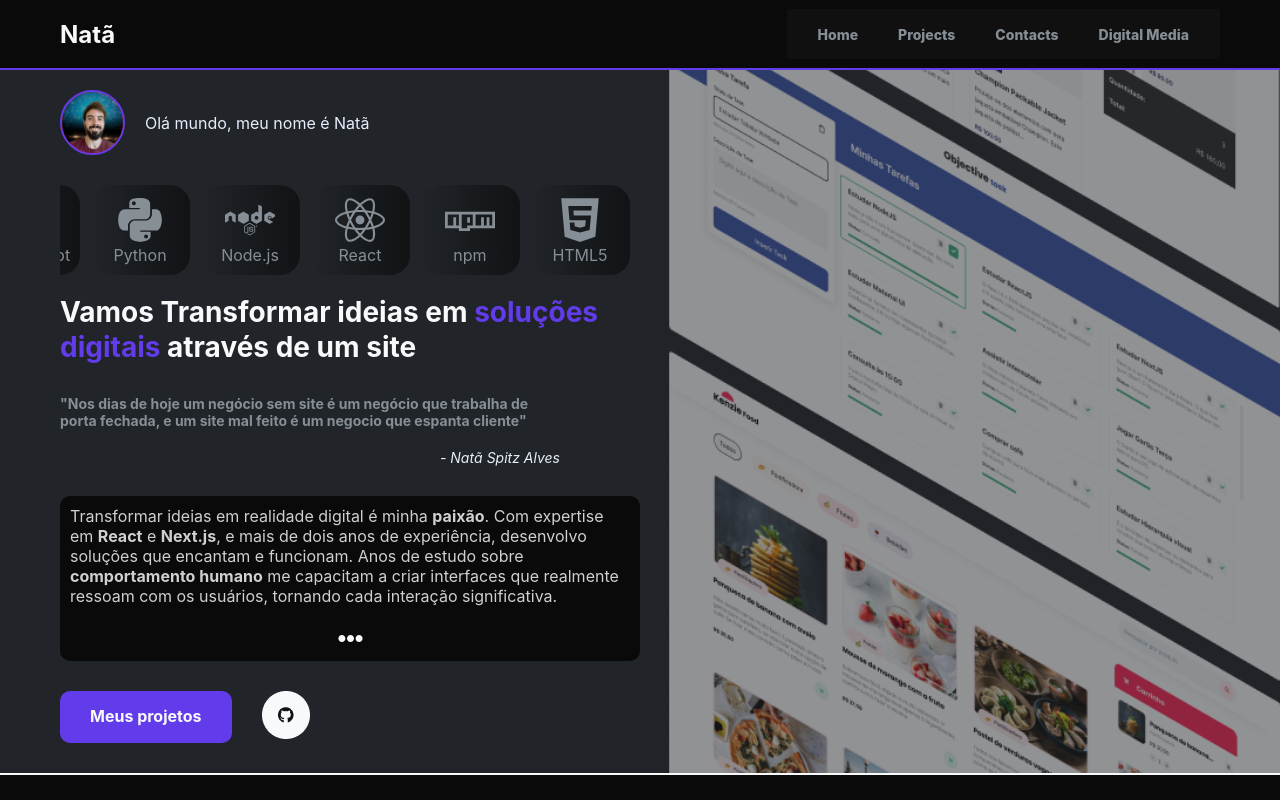
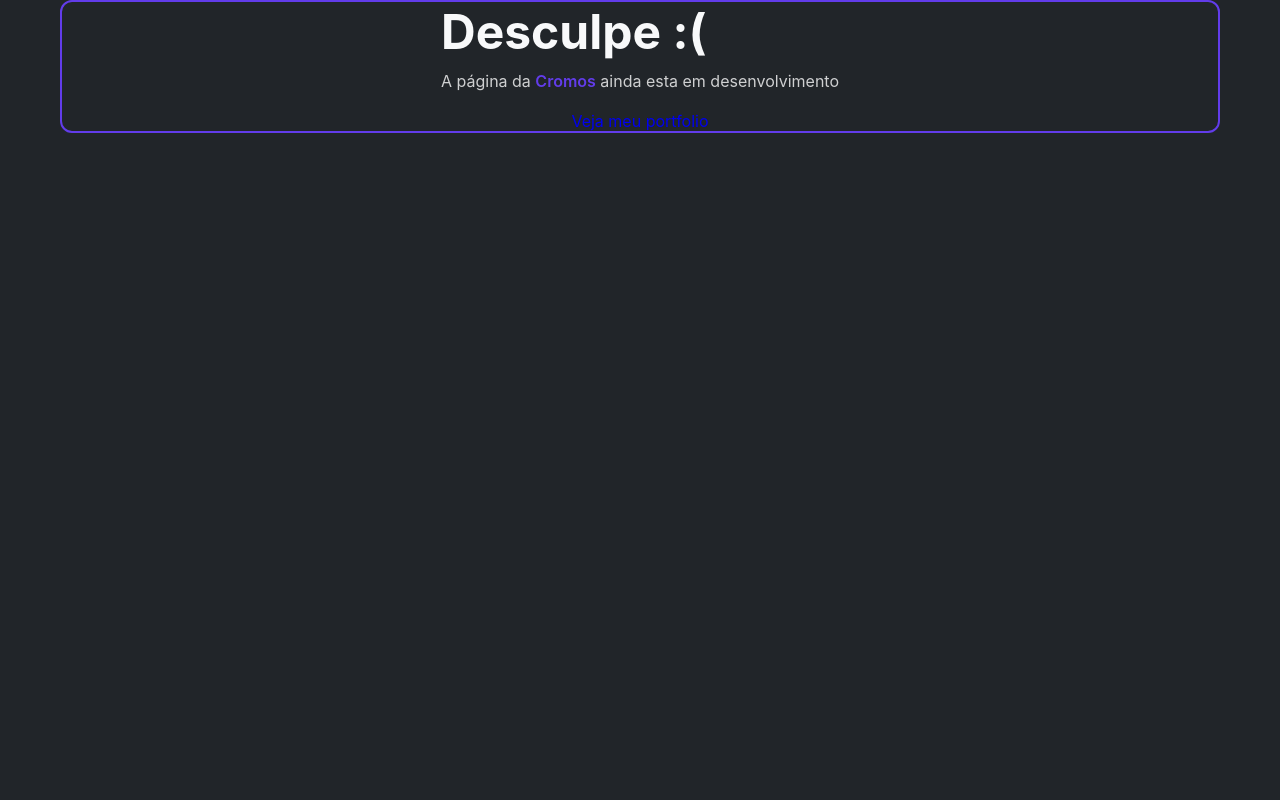
Before and after one commit to Agencia-Cromos/cromosPage, a React (Vite) app: page / in a window 1280 px wide. Shown: the top 800 px of the page. Built offline with nearby package versions, Linux system fonts and the light colour scheme.

Commit message:
feat: create root page

```diff
--- /dev/null
+++ b/src/components/messegeHome/MessageHome.tsx
@@ -0,0 +1,14 @@
+import { StyleMessageHome } from "./StyleMessageHome";
+
+
+export function MessageHome() {
+    return(
+        <StyleMessageHome>
+            <div>
+                <h1>Desculpe :(</h1>
+                <p>A página da <span>Cromos</span> ainda esta em desenvolvimento</p>
+            </div>
+            <a href="/nataspitz">Veja meu portfolio</a>
+        </StyleMessageHome>
+    )
+}
--- /dev/null
+++ b/src/components/messegeHome/StyleMessageHome.ts
@@ -0,0 +1,40 @@
+import styled from "styled-components";
+
+export const StyleMessageHome = styled.section`
+    margin: 30vh auto;
+    padding: 20px;
+    display: flex;
+    flex-direction: column;
+    align-items: center;
+    justify-content: center;
+    gap: 20px;
+    border: 2px solid var(--color-primary);
+    border-radius: 12px;
+
+    div{
+        display: flex;
+        flex-direction: column;
+        align-items: flex-start;
+        gap: 10px;
+
+        h1{
+            font-size: 3rem;
+        }
+
+        p{
+            color: var(--grey-1-75);
+            span{
+                color: var(--color-primary);
+                font-weight: 600;
+            }
+        }
+
+    }
+    button{
+        height: 35px;
+        width: 200px;
+        background-color: transparent;
+        color: var(--grey-1);
+        border: 2px solid var(--color-tertiary);
+    }
+`
--- a/src/pages/Home/index.tsx
+++ b/src/pages/Home/index.tsx
@@ -1,19 +1,14 @@
+import { PageContainer } from "../../components/containers/pageContainer/PageContainer";
 import { StyleMain } from "../../components/main/StyleMain";
-import { ContactsSection } from "../../components/sections/ContactsSection/ContactsSection";
-import { FooterSection } from "../../components/sections/footerSection/FooterSection";
-import { HomeSection } from "../../components/sections/homeSections/HomeSecetion";
-import { ProjectsSection } from "../../components/sections/projectsSection/ProjectsSection";
-import { Header } from "../../fragments/header/Header";
+import { MessageHome } from "../../components/messegeHome/MessageHome";
 
 
-export function Home(){
+export function Home() {
     return (
         <StyleMain>
-            <Header />
-            <HomeSection/>
-            <ProjectsSection/>
-            <ContactsSection/>
-            <FooterSection />
+            <PageContainer>
+                <MessageHome />
+            </PageContainer>
         </StyleMain>
-    );
+    )
 }
--- /dev/null
+++ b/src/pages/Nata/index.tsx
@@ -0,0 +1,19 @@
+import { StyleMain } from "../../components/main/StyleMain";
+import { ContactsSection } from "../../components/sections/ContactsSection/ContactsSection";
+import { FooterSection } from "../../components/sections/footerSection/FooterSection";
+import { HomeSection } from "../../components/sections/homeSections/HomeSecetion";
+import { ProjectsSection } from "../../components/sections/projectsSection/ProjectsSection";
+import { Header } from "../../fragments/header/Header";
+
+
+export function Nata(){
+    return (
+        <StyleMain>
+            <Header />
+            <HomeSection/>
+            <ProjectsSection/>
+            <ContactsSection/>
+            <FooterSection />
+        </StyleMain>
+    );
+}
--- a/src/routes/RouterMain.tsx
+++ b/src/routes/RouterMain.tsx
@@ -1,4 +1,5 @@
 import { Routes, Route } from "react-router-dom";
+import { Nata } from "../pages/Nata";
 import { Home } from "../pages/Home";
 
 
@@ -7,6 +8,7 @@
     return(
         <Routes>
             <Route path="/" element={<Home />} />
+            <Route path="/nataspitz" element={<Nata />} />
         </Routes>
     )
 }
```
